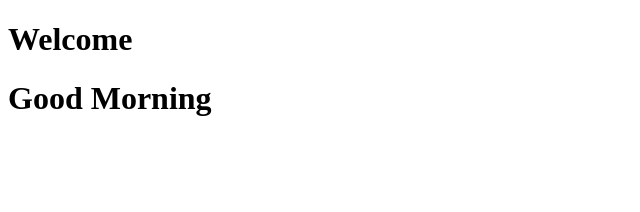
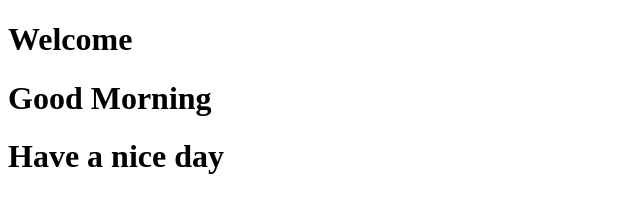
Before and after one commit to kowsalya10/Devgit, a plain HTML site: page index.html in a window 1280 px wide. Shown: the whole page, without its empty margins (0-640 px from the left). Drawn offline with Linux system fonts and the light colour scheme.

Commit message:
Third commit

```diff
--- a/index.html
+++ b/index.html
@@ -8,5 +8,6 @@
 <body>
     <h1>Welcome</h1>
     <h1>Good Morning</h1>
+    <h1>Have a nice day</h1>
 </body>
 </html>
```
